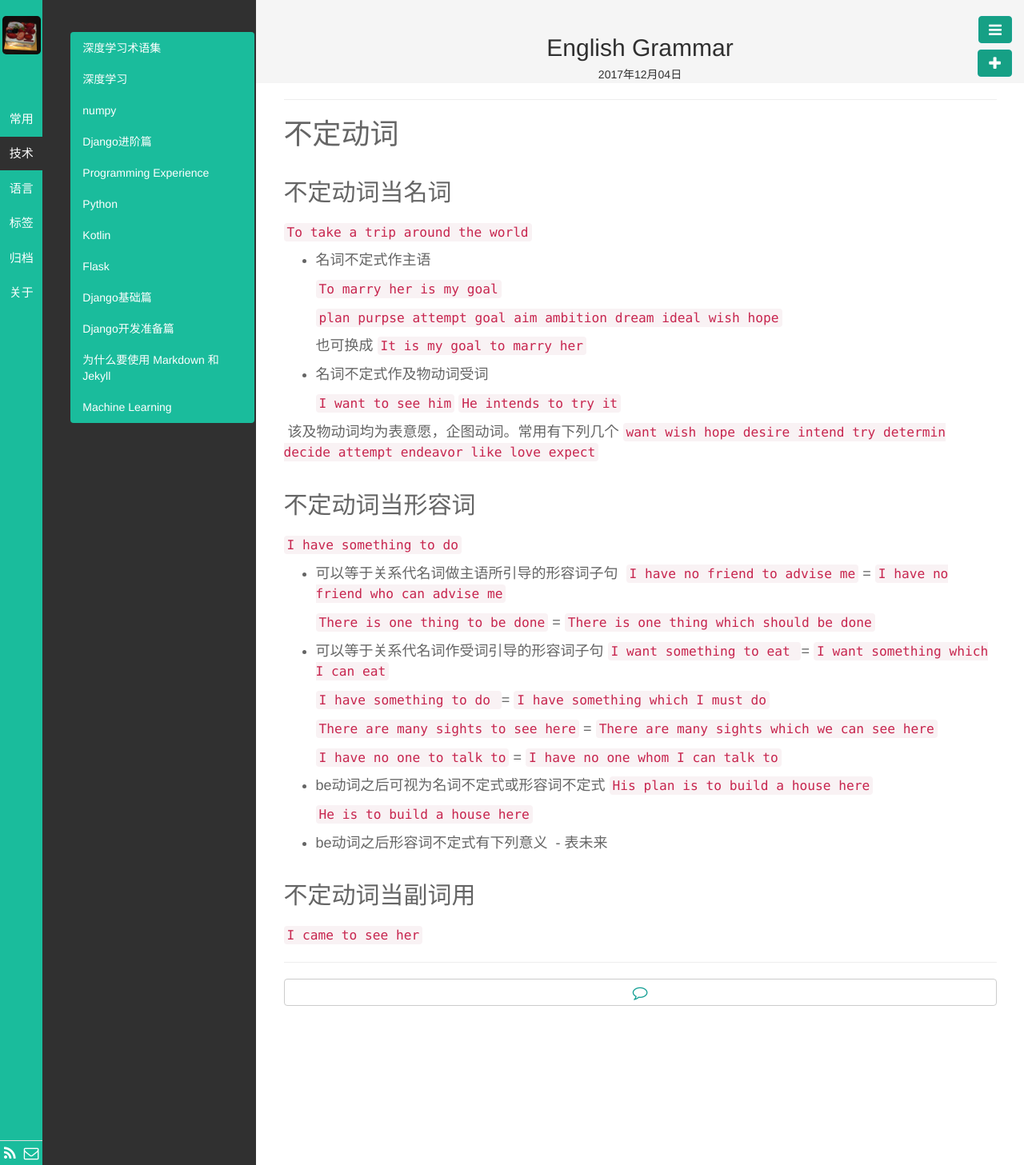
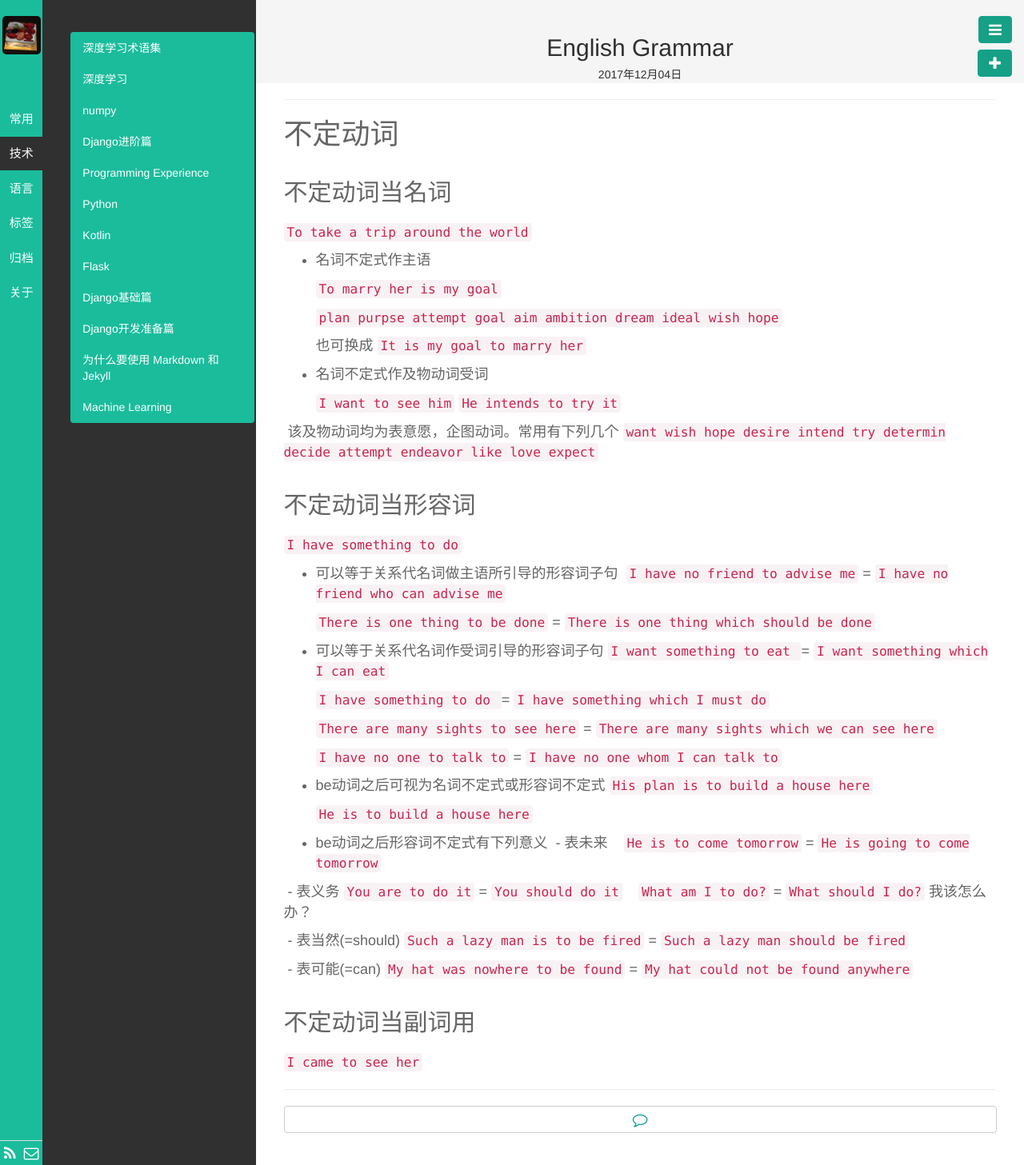
Before and after one commit to kyoyo/kyoyo.github.io, a Jekyll site: the page built from _posts/语言/2017-12-04-English-Grammar.md, in a window 1280 px wide. Shown: the whole page at 80% size. Built offline with Jekyll 4.4.1, drawn with Linux system fonts in a browser that asks for light colours; Markdown is read by kramdown in place of the engine named in the settings.

Commit message:
Update 2017-12-04-English-Grammar.md

```diff
--- a/_posts/语言/2017-12-04-English-Grammar.md
+++ b/_posts/语言/2017-12-04-English-Grammar.md
@@ -58,7 +58,17 @@ description:
 
 - be动词之后形容词不定式有下列意义
   - 表未来
+    `He is to come tomorrow` = `He is going to come tomorrow`
 
+  - 表义务
+    `You are to do it` = `You should do it`
+    `What am I to do?` = `What should I do?` 我该怎么办？
+
+  - 表当然(=should)
+    `Such a lazy man is to be fired` = `Such a lazy man should be fired`
+
+  - 表可能(=can)
+    `My hat was nowhere to be found` = `My hat could not be found anywhere`
 
 ## 不定动词当副词用
 
```
